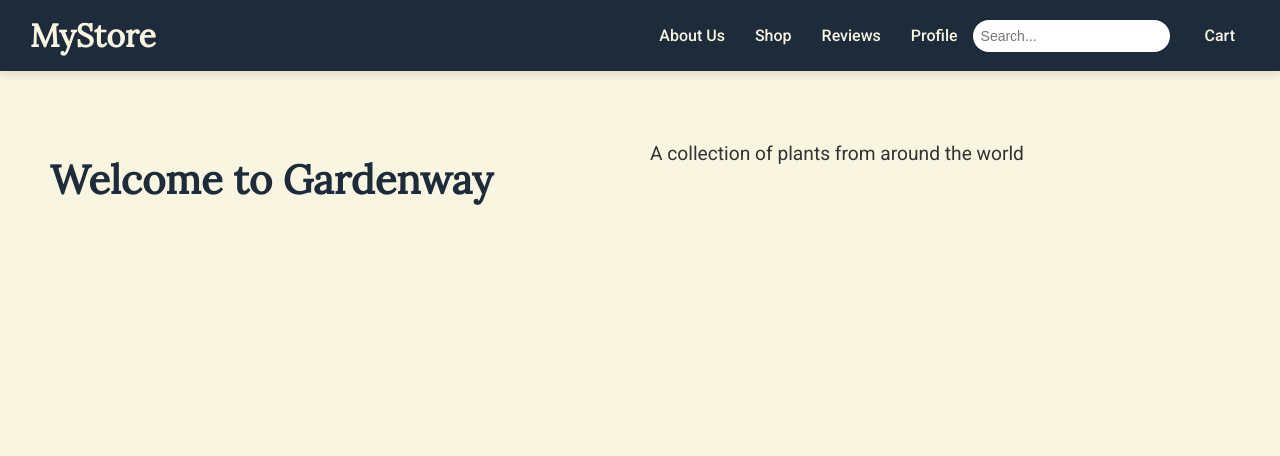
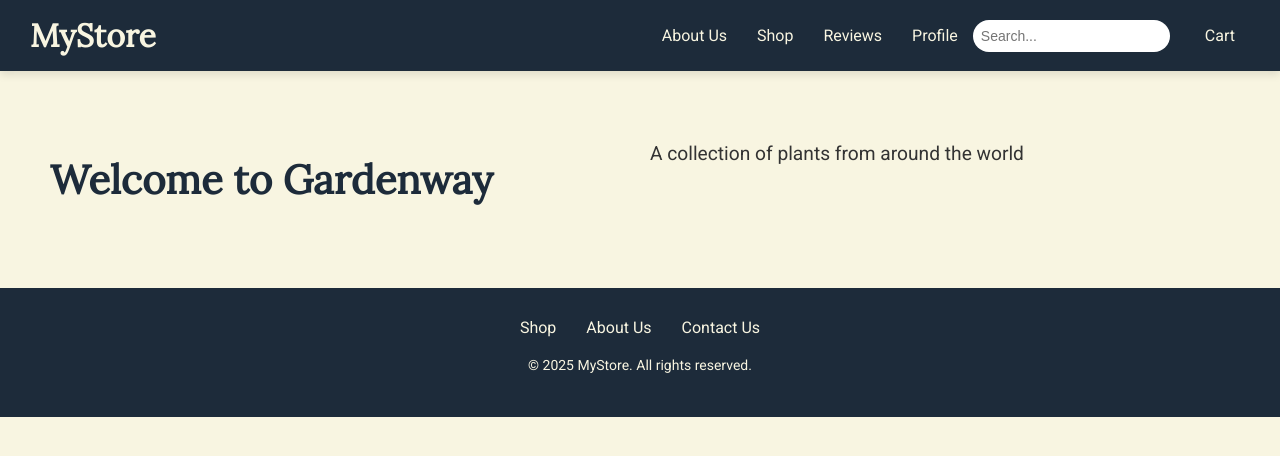
Before and after one commit to nougat-rey/gardenway_frontend, a React (Create React App) app: page / in a window 1280 px wide. Shown: the top 456 px of the page. Built offline with nearby package versions, Linux system fonts and the light colour scheme.

Commit message:
Add footer and fix font for header links

```diff
--- a/src/components/LandingPage.css
+++ b/src/components/LandingPage.css
@@ -38,7 +38,8 @@ body {
     color: #f8f5e1;
     text-decoration: none;
     margin: 0 15px;
-    font-weight: 500;
+    font-family: 'Roboto', sans-serif;  /* Ensuring the same font family */
+    font-weight: 400;  /* Unbolded links */
     font-size: 16px;
     transition: color 0.3s ease;
   }
@@ -113,47 +114,49 @@ body {
     }
   }
 
-  /* Hover Effects for Buttons and Links */
-.header .nav a {
-  transition: color 0.3s ease, transform 0.3s ease;
-}
-
-.header .nav a:hover {
-  color: var(--secondary-green);
-  transform: translateY(-3px);  /* Smooth hover lift effect */
-}
-
-.card:hover {
-  transform: scale(1.05);  /* Slight zoom effect on card hover */
-  box-shadow: 0 8px 20px rgba(0, 0, 0, 0.2);
-  transition: transform 0.3s ease, box-shadow 0.3s ease;
-}
-
-/* Footer Styles */
-footer {
-    background-color: var(--primary-green);
-    color: var(--text-light);
-    padding: 30px;
+  /* Footer Styles */
+  footer {
+    background-color: #1d2b3a;  /* Dark blue for footer */
+    color: #f8f5e1;  /* Light text for footer */
+    padding: 30px 0;
     text-align: center;
   }
 
-  footer a {
-    color: var(--text-light);
-    text-decoration: none;
-    margin: 0 10px;
+  footer nav {
+    margin-bottom: 20px;
   }
 
-  footer a:hover {
-    text-decoration: underline;
-    color: var(--secondary-green);
+  footer nav a {
+    color: #f8f5e1;  /* Light color for links */
+    text-decoration: none;
+    margin: 0 15px;
+    font-family: 'Roboto', sans-serif;  /* Ensure matching font family */
+    font-weight: 400;  /* Unbolded links */
+    font-size: 16px;  /* Same font size as header links */
   }
 
-  /* Footer Social Media Icons */
-  footer .social-icons {
-    margin-top: 10px;
+  footer nav a:hover {
+    text-decoration: underline;
+    color: #A0B99D;  /* Soft Sage Green on hover */
   }
 
-  footer .social-icons a {
-    margin: 0 15px;
-    font-size: 1.5rem;
+  footer p {
+    font-size: 14px;
+    color: #f8f5e1;
   }
+
+  /* Hover Effects for Buttons and Links */
+  .header .nav a {
+    transition: color 0.3s ease, transform 0.3s ease;
+  }
+
+  .header .nav a:hover {
+    color: #A0B99D;
+    transform: translateY(-3px);  /* Smooth hover lift effect */
+  }
+
+  .card:hover {
+    transform: scale(1.05);  /* Slight zoom effect on card hover */
+    box-shadow: 0 8px 20px rgba(0, 0, 0, 0.2);
+    transition: transform 0.3s ease, box-shadow 0.3s ease;
+  }
--- a/src/components/LandingPage.js
+++ b/src/components/LandingPage.js
@@ -25,9 +25,18 @@ const LandingPage = () => {
 
       <main>
         <h2>Welcome to Gardenway</h2>
-        <p>A collection of plants from around the world
-        </p>
+        <p>A collection of plants from around the world</p>
       </main>
+
+      {/* Footer Section */}
+      <footer>
+        <nav className="footer-nav">
+          <Link to="/shop">Shop</Link>
+          <Link to="/about">About Us</Link>
+          <Link to="/contact">Contact Us</Link>
+        </nav>
+        <p>&copy; 2025 MyStore. All rights reserved.</p>
+      </footer>
     </div>
   );
 };
```
